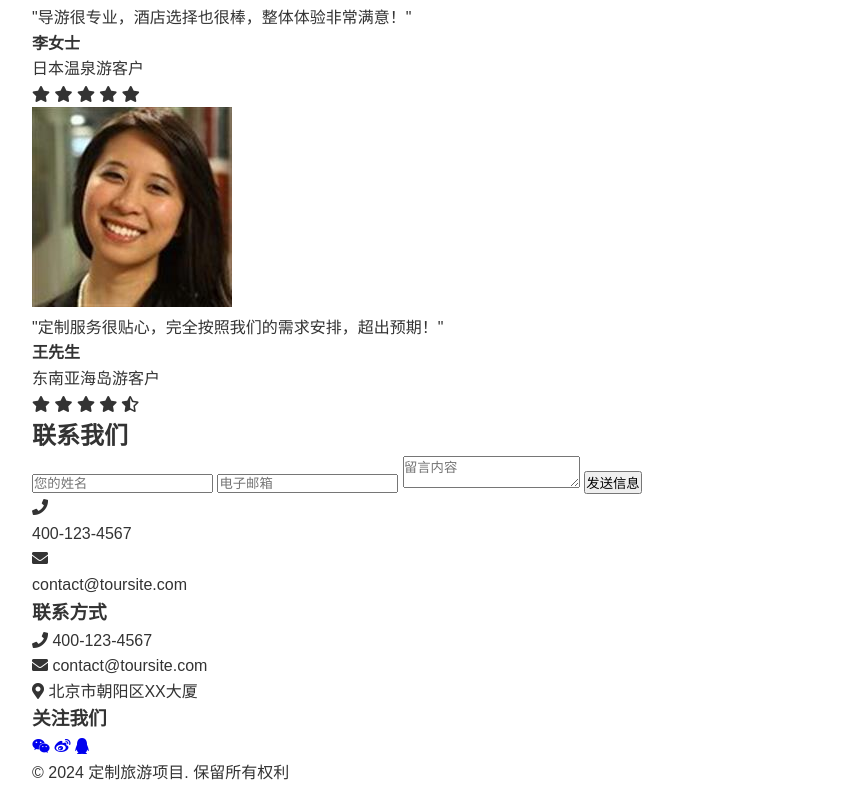
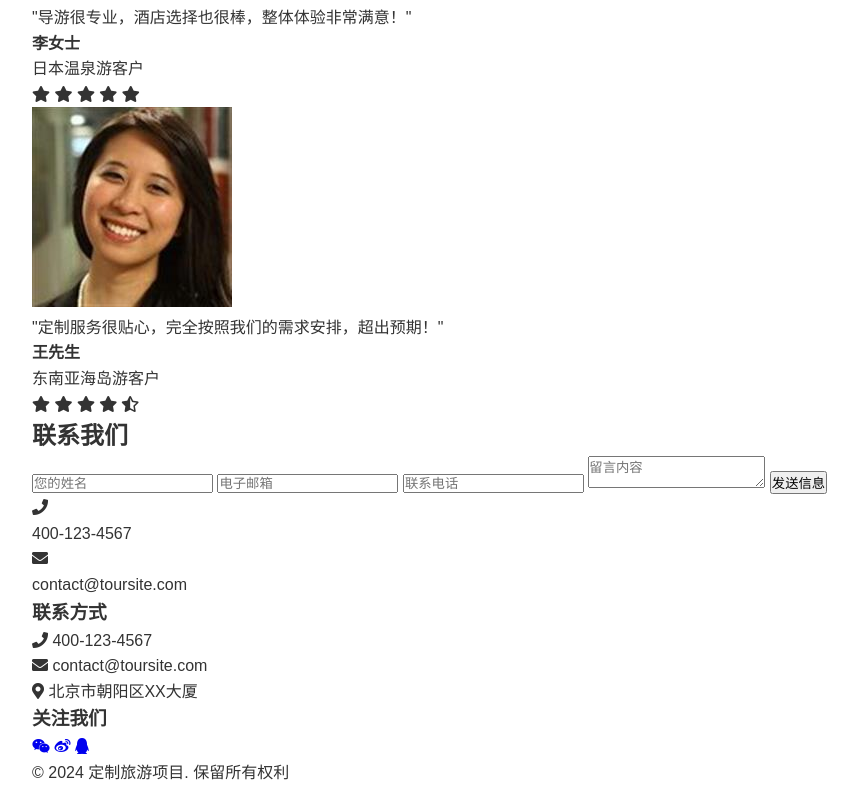
Before and after one commit to baqi2/testtourweb.github.io, a plain HTML site: page index.html in a window 1280 px wide. Shown: the part 5001-5786 px from the top of the page, without its empty margins (28-886 px from the left). Drawn offline with Linux system fonts and the light colour scheme.

Commit message:
Update index.html

```diff
--- a/index.html
+++ b/index.html
@@ -205,6 +205,7 @@
                     <form class="contact-form">
                         <input type="text" placeholder="您的姓名">
                         <input type="email" placeholder="电子邮箱">
+                        <input type="telphone" placeholder="联系电话">
                         <textarea placeholder="留言内容"></textarea>
                         <button type="submit" class="btn">发送信息</button>
                     </form>
```
